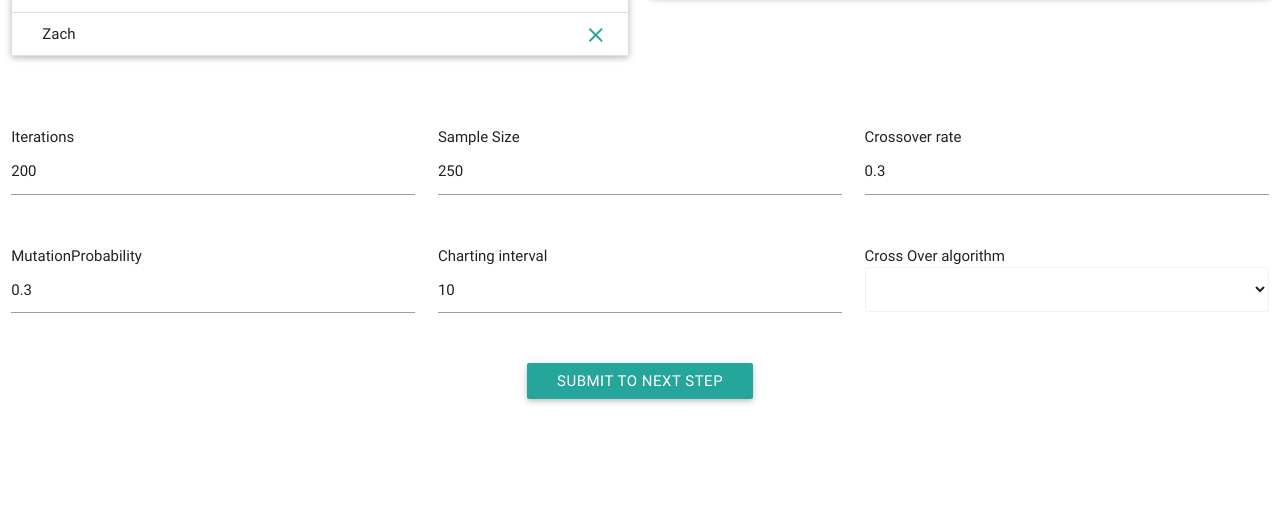
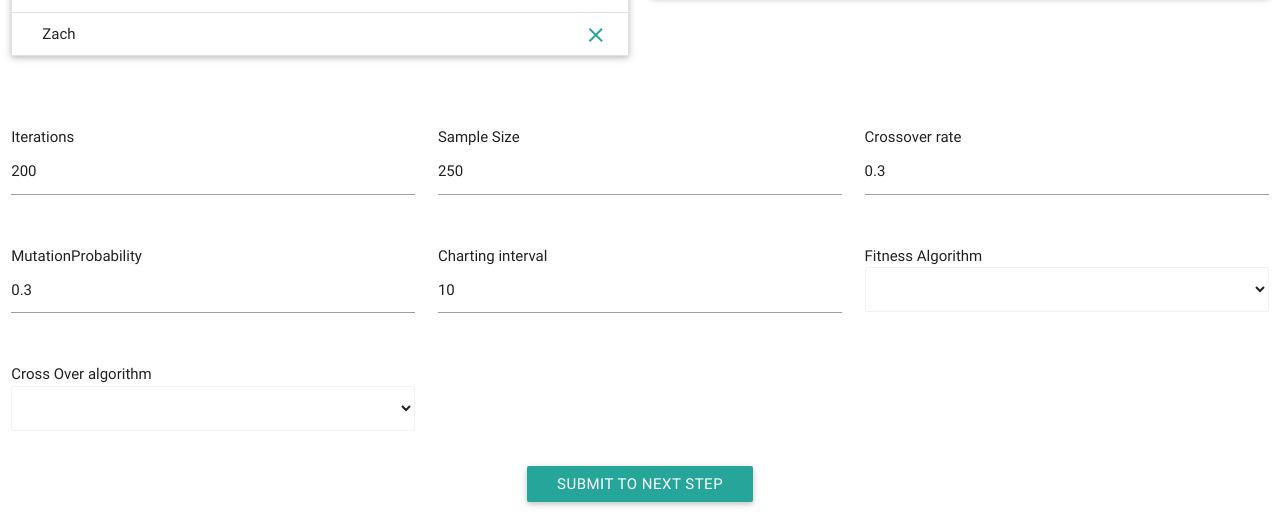
Before and after one commit to beekpower/SeatMe, a website: page index.html in a window 1280 px wide. Shown: the part 459-981 px from the top of the page. Before the commit the page ends 878 px from the top, so only its background shows below. Drawn offline with nearby package versions, Linux system fonts and the light colour scheme.

Commit message:
Fitness config

```diff
--- a/app/controllers.js
+++ b/app/controllers.js
@@ -101,6 +101,7 @@ angular.module('controllers', [])
   $scope.relationship = { source: "", target: "", relation: ""};
   $scope.people = ["Nick", "Tyler", "Zach"];
   $scope.algorithm = 0;
+  $scope.fitnessAlg = 0;
 
   $scope.relationships = [
     { source: "Nick", target: "Tyler", relation: 2},
@@ -162,7 +163,7 @@ angular.module('controllers', [])
       }
     }
 
-    Genetic.init(pr, $scope.algorithm, $scope.config);
+    Genetic.init(pr, $scope.algorithm, $scope.config, $scope.fitnessAlg);
     window.location.hash = "/generator";
   }
 });
--- a/partials/people.html
+++ b/partials/people.html
@@ -98,6 +98,15 @@
   <input ng-model="config.skip" value="10" />
   </div>
   <div class="input-field col s4">
+    Fitness Algorithm
+    <select ng-model="fitnessAlg" class="browser-default">
+      <option value="0" selected="selected">1 Person</option>
+      <option value="1">2 Person</option>
+    </select>
+  </div>
+</div>
+<div class="row">
+  <div class="input-field col s4">
     Cross Over algorithm
     <select ng-model="algorithm" class="browser-default">
       <option value="0" selected="selected">Single Point</option>
```
